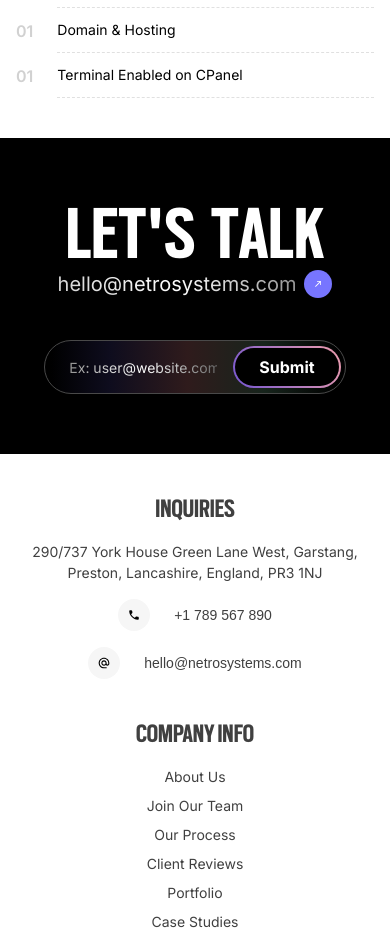
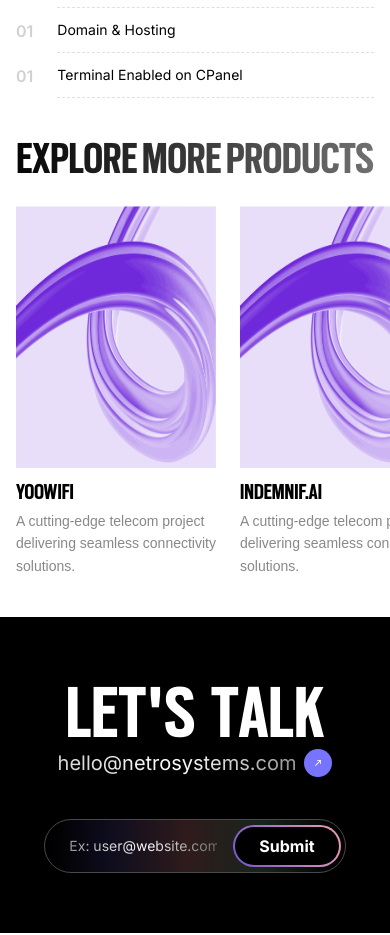
Before and after one commit to md-nafis-sadik/netro, a Next.js app: page /products/1 in a window 390 px wide. Shown: the part 3320-4255 px from the top of the page. Built offline with nearby package versions, Linux system fonts and the light colour scheme; no server answers.

Commit message:
fixed products page slider content

```diff
--- a/app/portfolio/page.tsx
+++ b/app/portfolio/page.tsx
@@ -4,9 +4,9 @@
 async function PortfolioPage({
   searchParams,
 }: {
-  searchParams: Promise<{ filteredBy?: string }>;
+  searchParams: Promise<{ filtered_by?: string }>;
 }) {
-  const query = (await searchParams)?.filteredBy || "All";
+  const query = (await searchParams)?.filtered_by || "All";
 
   return (
     <main className="relative">
--- a/app/products/[productId]/page.tsx
+++ b/app/products/[productId]/page.tsx
@@ -1,3 +1,4 @@
+import OtherProducts from "@/components/products/OtherProducts";
 import ProductDetails from "@/components/products/ProductDetails";
 import Breadcrumbs from "@/components/shared/Breadcrumbs";
 
@@ -23,6 +24,7 @@
         </div>
       </div>
       <ProductDetails imageIndex={Number(image_index || 0)} />
+      <OtherProducts />
     </>
   );
 }
--- /dev/null
+++ b/components/products/OtherProducts.tsx
@@ -0,0 +1,61 @@
+import { images } from "@/services";
+import SliderContainer from "../shared/SlideContainer";
+import ProductCardItem from "./ProductCardItem";
+
+function OtherProducts() {
+  const data = [
+    {
+      _id: "1",
+      name: "Yoowifi",
+      description:
+        "A cutting-edge telecom project delivering seamless connectivity solutions.",
+      imageUrl: images.blog1,
+      tags: ["UX/UI Design", "Software Development"],
+    },
+    {
+      _id: "2",
+      name: "Indemnif.ai",
+      description:
+        "A cutting-edge telecom project delivering seamless connectivity solutions.",
+      imageUrl: images.blog1,
+      tags: ["Software Development", "SaaS Development"],
+    },
+    {
+      _id: "3",
+      name: "Artistry",
+      description:
+        "A cutting-edge telecom project delivering seamless connectivity solutions.",
+      imageUrl: images.blog1,
+      tags: ["SaaS Development"],
+    },
+    {
+      _id: "4",
+      name: "kanga",
+      description:
+        "A cutting-edge telecom project delivering seamless connectivity solutions.",
+      imageUrl: images.blog1,
+      tags: ["App Development"],
+    },
+  ];
+  return (
+    <div className="">
+      <h2 className="title blackGradient text-center">Explore More Products</h2>
+      <div className="containerX overflow-hidden pt-6 pb-10 sm:mt-8 sm:pb-16 md:pt-20 md:pb-20">
+        <SliderContainer className="relative">
+          <div className="w-full min-h-fit flex flex-row gap-6 sm:gap-10 md:gap-15">
+            {data?.map((item, index) => (
+              <ProductCardItem
+                className="min-w-[200px] sm:min-w-96 md:min-w-[455px]"
+                wrapper="h-[262px] sm:h-[400px] md:h-[610px]"
+                item={item}
+                key={index}
+              />
+            ))}
+          </div>
+        </SliderContainer>
+      </div>
+    </div>
+  );
+}
+
+export default OtherProducts;
--- a/components/products/ProductCardItem.tsx
+++ b/components/products/ProductCardItem.tsx
@@ -7,6 +7,8 @@
   item,
   titleClass,
   descriptionClass,
+  className = "",
+  wrapper = "",
 }: {
   item: {
     _id?: string;
@@ -17,10 +19,20 @@
   };
   titleClass?: string;
   descriptionClass?: string;
+  className?: string;
+  wrapper?: string;
 }) {
   return (
-    <Link href={`/products/${item?._id}`} className="w-full group">
-      <div className="h-[438px] sm:h-[500px] md:h-[552px]  relative cursor-pointer select-none">
+    <Link
+      href={`/products/${item?._id}`}
+      className={cn("w-full group", className)}
+    >
+      <div
+        className={cn(
+          "h-[438px] sm:h-[500px] md:h-[552px] relative cursor-pointer select-none",
+          wrapper
+        )}
+      >
         <Image
           src={item?.imageUrl || images.blog1}
           alt="product"
--- a/components/products/ProductFilterItems.tsx
+++ b/components/products/ProductFilterItems.tsx
@@ -19,7 +19,7 @@
 
   const handleTabClick = (tabName: string) => {
     const query = new URLSearchParams();
-    query.set("filteredBy", tabName);
+    query.set("filtered_by", tabName);
     const newPath = `?${query.toString()}`;
     router.push(newPath);
   };
```
